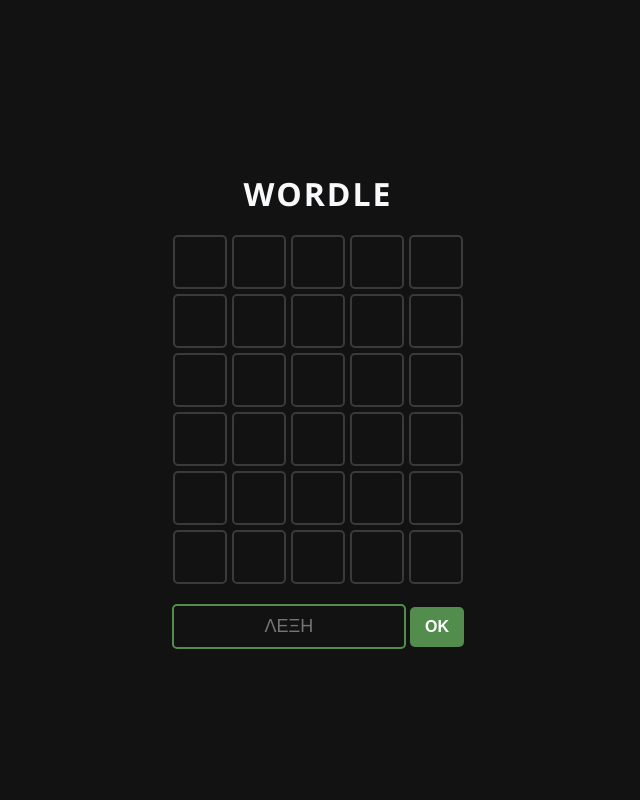
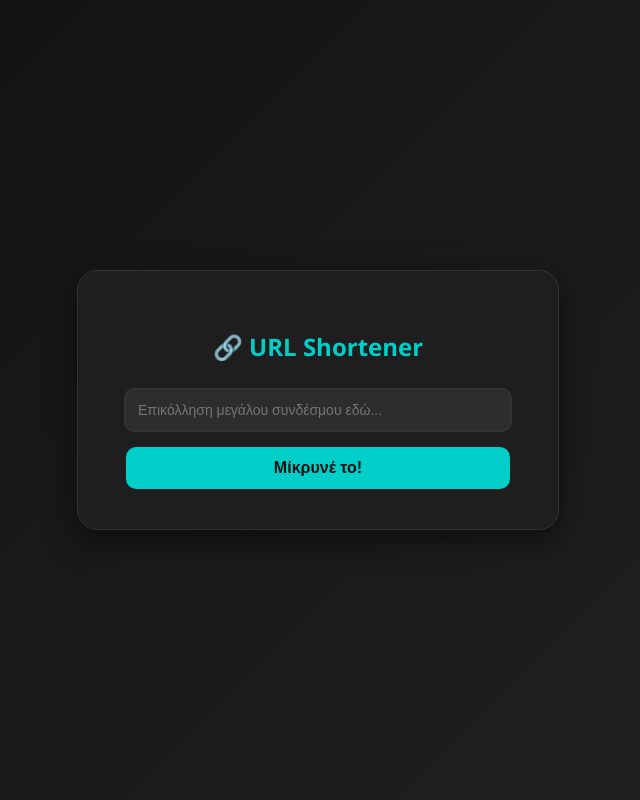
Before and after one commit to nikkar1985/flask, a Flask app: page / in a window 1280 px wide. Shown: the whole page, without its empty margins (322-962 px from the left). Run offline with Flask 3, Linux system fonts and the light colour scheme.

Commit message:
Update index.html

```diff
--- a/templates/index.html
+++ b/templates/index.html
@@ -3,95 +3,57 @@
 <head>
     <meta charset="UTF-8">
     <meta name="viewport" content="width=device-width, initial-scale=1.0">
-    <title>Flask Wordle</title>
+    <title>URL Shortener</title>
     <style>
         body {
             font-family: 'Segoe UI', sans-serif;
-            background-color: #121213; color: white;
+            background: linear-gradient(135deg, #111, #222);
             display: flex; justify-content: center; align-items: center;
-            min-height: 100vh; margin: 0;
+            min-height: 100vh; margin: 0; color: #fff;
         }
-        .container { text-align: center; width: 350px; }
-        h1 { color: #f8f9fa; letter-spacing: 2px; margin-bottom: 20px; }
-
-        /* Το Grid του Wordle */
-        .grid { display: flex; flex-direction: column; gap: 5px; margin-bottom: 20px; }
-        .row { display: flex; justify-content: center; gap: 5px; }
-        .tile {
-            width: 50px; height: 50px; border: 2px solid #3a3a3c;
-            display: flex; justify-content: center; align-items: center;
-            font-size: 24px; font-weight: bold; text-transform: uppercase;
-            border-radius: 5px;
+        .card {
+            background: #1e1e1e; padding: 40px; border-radius: 20px;
+            box-shadow: 0 10px 30px rgba(0,0,0,0.5); width: 400px; text-align: center;
+            border: 1px solid #333;
         }
-
-        /* Χρώματα για τις καταστάσεις */
-        .correct { background-color: #538d4e; border-color: #538d4e; }
-        .present { background-color: #b59f3b; border-color: #b59f3b; }
-        .absent { background-color: #3a3a3c; border-color: #3a3a3c; }
-
-        input[type="text"] {
-            width: 60%; padding: 10px; border: 2px solid #3a3a3c; background: #121213;
-            color: white; font-size: 18px; text-align: center; border-radius: 5px; outline: none;
-            text-transform: uppercase;
+        h2 { color: #00cec9; margin-bottom: 25px; }
+        input[type="url"] {
+            width: 90%; padding: 12px; border: 2px solid #333; background: #2d2d2d;
+            border-radius: 10px; font-size: 14px; outline: none; color: white; margin-bottom: 15px;
         }
-        input[type="text"]:focus { border-color: #538d4e; }
+        input[type="url"]:focus { border-color: #00cec9; }
         button {
-            padding: 11px 15px; background: #538d4e; color: white; border: none;
-            font-weight: bold; border-radius: 5px; cursor: pointer; font-size: 16px;
+            width: 96%; padding: 12px; border: none; background: #00cec9;
+            color: #111; border-radius: 10px; font-weight: bold; cursor: pointer; font-size: 16px;
         }
-        button:hover { background: #43733f; }
-
-        .message { margin-top: 20px; font-size: 18px; font-weight: bold; }
-        .error { color: #e74c3c; font-size: 14px; margin-bottom: 10px; }
-        .btn-reset {
-            display: inline-block; margin-top: 15px; padding: 8px 15px;
-            background: #3a3a3c; color: white; text-decoration: none; border-radius: 5px; font-size: 14px;
+        button:hover { background: #00b5b5; }
+        .result-box {
+            margin-top: 30px; padding: 15px; background: #2d2d2d; border-radius: 10px;
+            border: 1px dashed #00cec9;
         }
-        .btn-reset:hover { background: #4a4a4c; }
+        .result-box a { color: #00cec9; font-weight: bold; font-size: 18px; text-decoration: none; }
+        .result-box a:hover { text-decoration: underline; }
+        .error { color: #ff7675; margin-top: 15px; font-size: 14px; }
     </style>
 </head>
 <body>
 
-    <div class="container">
-        <h1>WORDLE</h1>
+    <div class="card">
+        <h2>🔗 URL Shortener</h2>
 
-        <div class="grid">
-            {% for attempt in attempts %}
-                <div class="row">
-                    {% for char, status in attempt %}
-                        <div class="tile {{ status }}">{{ char }}</div>
-                    {% endfor %}
-                </div>
-            {% endfor %}
-
-            {% for _ in range(6 - attempts|length) %}
-                <div class="row">
-                    <div class="tile"></div>
-                    <div class="tile"></div>
-                    <div class="tile"></div>
-                    <div class="tile"></div>
-                    <div class="tile"></div>
-                </div>
-            {% endfor %}
-        </div>
+        <form method="POST">
+            <input type="url" name="long_url" placeholder="Επικόλληση μεγάλου συνδέσμου εδώ..." required>
+            <button type="submit">Μίκρυνέ το!</button>
+        </form>
 
         {% if error %}
             <p class="error">{{ error }}</p>
         {% endif %}
 
-        {% if not game_over %}
-            <form method="POST">
-                <input type="text" name="guess" maxlength="5" placeholder="ΛΕΞΗ" autofocus required>
-                <button type="submit">OK</button>
-            </form>
-        {% else %}
-            <div class="message">
-                {% if won %}
-                    <p style="color: #538d4e;">🏆 Συγχαρητήρια! Το βρήκες!</p>
-                {% else %}
-                    <p style="color: #e74c3c;">❌ Έχασες! Η λέξη ήταν: {{ secret_word }}</p>
-                {% endif %}
-                <a href="/reset" class="btn-reset">Παίξε Ξανά</a>
+        {% if short_url %}
+            <div class="result-box">
+                <p style="margin: 0 0 10px 0; color: #aaa; font-size: 14px;">Έτοιμο το μικρό σου link:</p>
+                <a href="{{ short_url }}" target="_blank">{{ short_url }}</a>
             </div>
         {% endif %}
     </div>
```
